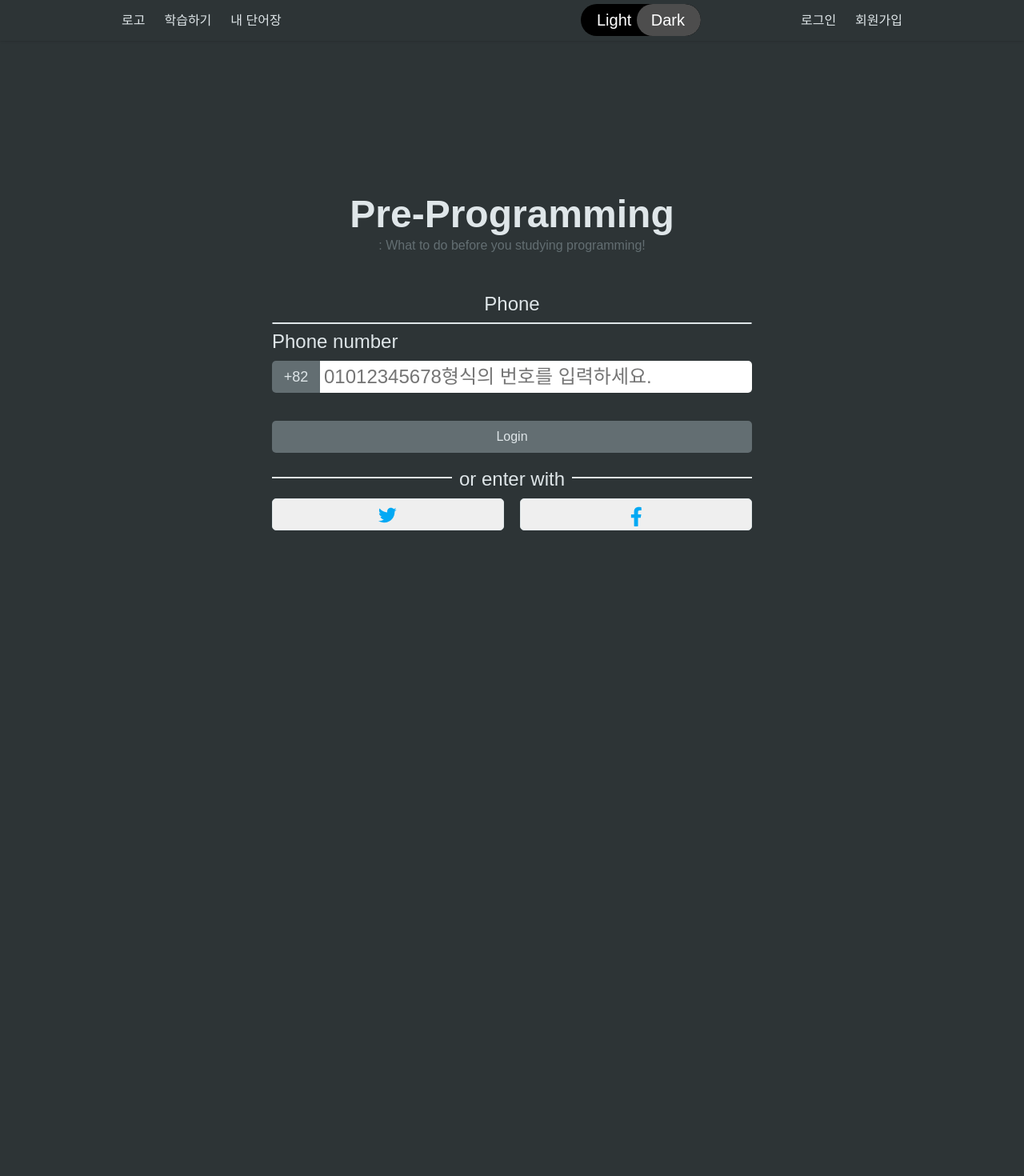
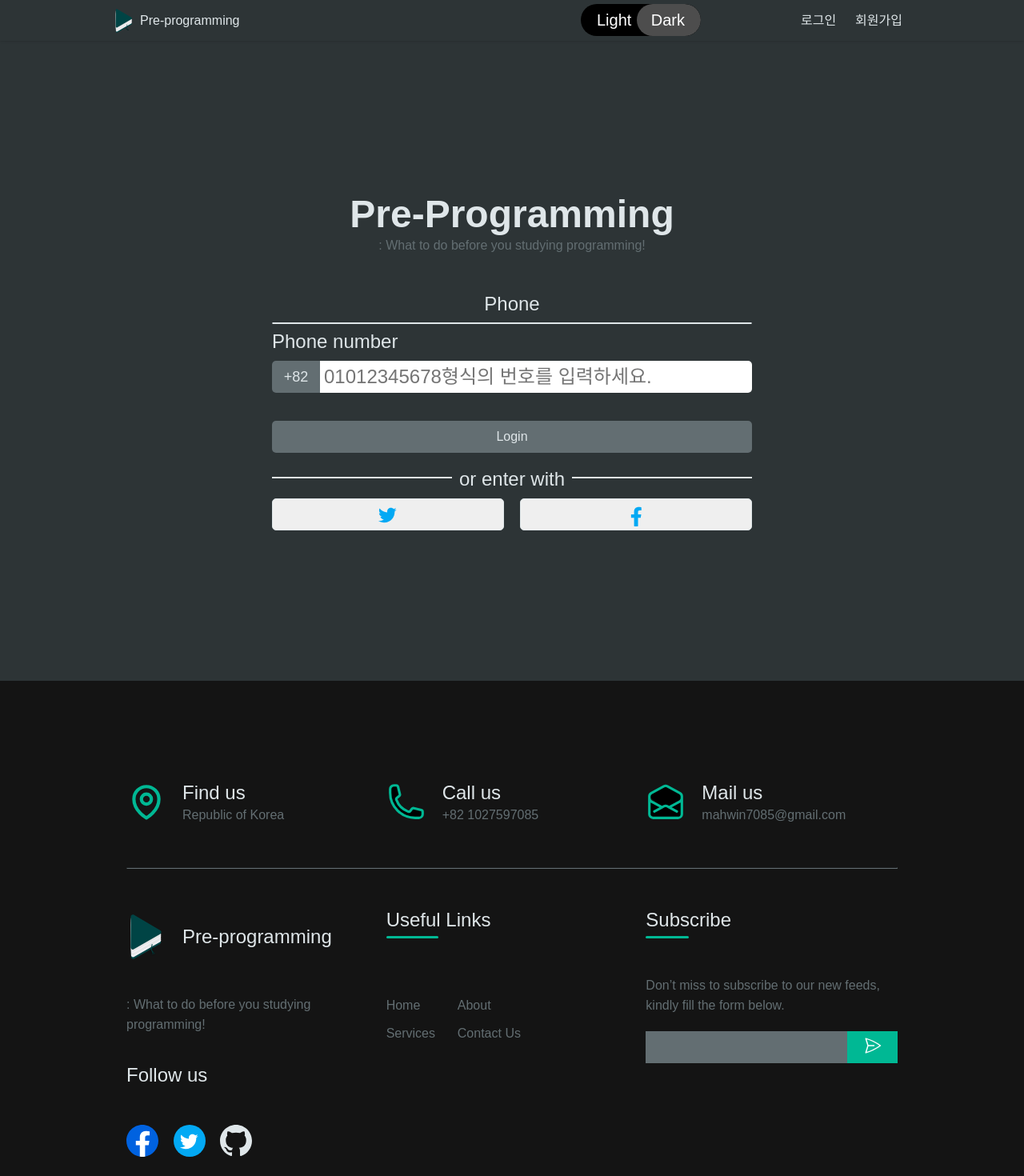
Before and after one commit to mahwin/pre-programming, a Next.js app in the folder frontend/: page /enter in a window 1280 px wide. Shown: the top 1470 px of the page at 80% size. Before the commit the page ends 851 px from the top, so only its background shows below. Built offline with nearby package versions, Linux system fonts and the light colour scheme.

Commit message:
Feat : nav에 user 정보 반영
- swr사용해서 user 정보 캐싱
-캐싱한 정보를 바탕으로 nav 컴포넌트 구성

```diff
--- a/frontend/components/Nav.tsx
+++ b/frontend/components/Nav.tsx
@@ -1,6 +1,8 @@
 import React from "react";
 import styled from "styled-components";
 import Link from "next/link";
+import { LogoSvg } from "../assets/svg/LogoSvg";
+import useUser from "../libs/useUser";
 
 const Wapper = styled.nav`
   width: 100%;
@@ -22,6 +24,10 @@ const NavWapper = styled.div`
   max-width: ${(props) => props.theme.windowSize.pc};
 `;
 
+const FontItemsWapper = styled.div`
+  display: flex;
+`;
+
 const Items = styled.ul`
   display: flex;
   align-items: center;
@@ -39,21 +45,55 @@ const Item = styled.li`
   }
 `;
 
+const LogoBox = styled.div`
+  padding: 8px 12px;
+  display: flex;
+  align-items: center;
+  justify-content: space-around;
+  cursor: pointer;
+  font-weight: ${(props) => props.theme.fontWeight.base};
+  p {
+    margin-left: 5px;
+  }
+  &:hover {
+    color: ${(props) => props.theme.colorTheme.hoverPrimary};
+  }
+`;
+
 function Nav() {
+  const userInfo = useUser();
+
+  const logoutClick = () => {
+    console.log("");
+    localStorage.removeItem("accessToken");
+  };
   return (
     <Wapper>
       <NavWapper>
+        <FontItemsWapper>
+          <Link href="/">
+            <LogoBox>
+              <a>
+                <LogoSvg width="30" height="30" />
+              </a>
+              <p>Pre-programming</p>
+            </LogoBox>
+          </Link>
+          {userInfo && (
             <Items>
-          <Item>
-            <Link href="/">
-              <a>로고</a>
-            </Link>
-          </Item>
               <Item>학습하기</Item>
               <Item>내 단어장</Item>
             </Items>
-
+          )}
+        </FontItemsWapper>
         <Items>
+          {userInfo ? (
+            <>
+              <Item>내정보</Item>
+              <Item onClick={logoutClick}>로그아웃</Item>
+            </>
+          ) : (
+            <>
               <Item>
                 <Link href="/enter">
                   <a>로그인</a>
@@ -64,6 +104,8 @@ function Nav() {
                   <a>회원가입</a>
                 </Link>
               </Item>
+            </>
+          )}
         </Items>
       </NavWapper>
     </Wapper>
--- a/frontend/libs/useMutation.tsx
+++ b/frontend/libs/useMutation.tsx
@@ -17,12 +17,11 @@ export default function useMutation<T = any>(
   });
   function mutation(data: any) {
     const accessToken = localStorage.getItem("accessToken") || null;
-
     fetch(`${process.env.API_HOST}${url}`, {
       method: "POST",
       headers: {
         "Content-Type": "application/json",
-        // Authorization: `Bearer ${accessToken}`,
+        Authorization: `Bearer ${accessToken}`,
       },
       body: JSON.stringify(data),
     })
--- /dev/null
+++ b/frontend/libs/useUser.tsx
@@ -0,0 +1,30 @@
+import useSWR from "swr";
+
+interface UseMutationState<T> {
+  loading: boolean;
+  data?: T;
+  error?: object;
+}
+type UseMutationResult<T> = [(data: any) => void, UseMutationState<T>];
+
+const fetcher = async () => {
+  const accessToken = localStorage.getItem("accessToken");
+  if (accessToken) {
+    const response = await fetch(`${process.env.API_HOST}/user`, {
+      method: "GET",
+      headers: {
+        "Content-Type": "application/json",
+        Authorization: `Bearer ${accessToken}`,
+      },
+    });
+    return response.json();
+  }
+};
+
+export default function useUser() {
+  const { data, error } = useSWR("/api/user", fetcher);
+  if (error) {
+    return console.warn(error);
+  }
+  return data;
+}
--- a/frontend/package.json
+++ b/frontend/package.json
@@ -14,9 +14,11 @@
     "next-redux-wrapper": "^8.0.0",
     "react": "18.2.0",
     "react-dom": "18.2.0",
+    "react-hook-form": "^7.36.1",
     "react-redux": "^8.0.4",
     "redux": "^4.1.2",
-    "styled-components": "^5.3.5"
+    "styled-components": "^5.3.5",
+    "swr": "^1.3.0"
   },
   "devDependencies": {
     "@types/node": "18.7.18",
--- a/frontend/pages/_app.tsx
+++ b/frontend/pages/_app.tsx
@@ -2,10 +2,11 @@ import type { AppProps } from "next/app";
 import { ThemeProvider } from "styled-components";
 import GlobalStyle from "../styles/global-styles";
 import theme, { lightTheme, darkTheme } from "../styles/theme";
-import { Provider, useDispatch } from "react-redux";
+import { Provider } from "react-redux";
 import { useState } from "react";
 import store from "../redux/store";
 import ThemeButton from "../components/ThemeButton";
+import { SWRConfig } from "swr";
 
 function App({ Component, pageProps }: AppProps) {
   const [isDark, setTheme] = useState(true);
@@ -23,7 +24,14 @@ function App({ Component, pageProps }: AppProps) {
         }}
       >
         <GlobalStyle />
-        <Component {...pageProps} />
+        <SWRConfig
+          value={{
+            fetcher: (url: string) =>
+              fetch(url).then((response) => response.json()),
+          }}
+        >
+          <Component {...pageProps} />
+        </SWRConfig>
       </ThemeProvider>
     </Provider>
   );
--- a/frontend/pages/enter.tsx
+++ b/frontend/pages/enter.tsx
@@ -7,7 +7,7 @@ function Enter() {
     <>
       <Nav />
       <SignIn />
-      {/* <Footer /> */}
+      <Footer />
     </>
   );
 }
--- a/frontend/pages/index.tsx
+++ b/frontend/pages/index.tsx
@@ -12,7 +12,7 @@ const Home: NextPage = () => {
       <FloatingButton text="+" />
       <Banner />
       <Voca />
-      {/* <Footer /> */}
+      <Footer />
     </>
   );
 };
--- a/frontend/redux/actions/index.ts
+++ b/frontend/redux/actions/index.ts
@@ -1,3 +1,4 @@
 import { themeToggle } from "./themeAction";
+import { userInfo } from "./userAction";
 
-export { themeToggle };
+export { themeToggle, userInfo };
--- /dev/null
+++ b/frontend/redux/actions/userAction.ts
@@ -0,0 +1,3 @@
+import { createAction } from "@reduxjs/toolkit";
+
+export const userInfo = createAction("userInfo");
--- a/frontend/redux/reducers/index.ts
+++ b/frontend/redux/reducers/index.ts
@@ -1,5 +1,5 @@
+import { combineReducers } from "redux";
 import { themeReducer } from "./themeReducer";
-import { combineReducers } from "redux";
 
 const rootReducer = combineReducers({
   themeReducer,
```
Also changed, not shown: frontend/redux/dto/user.ts (added, +10 -0 lines), 2 other files (tests, documents, lock files or other folders). Lines whose indentation alone changed are shown as unchanged.
